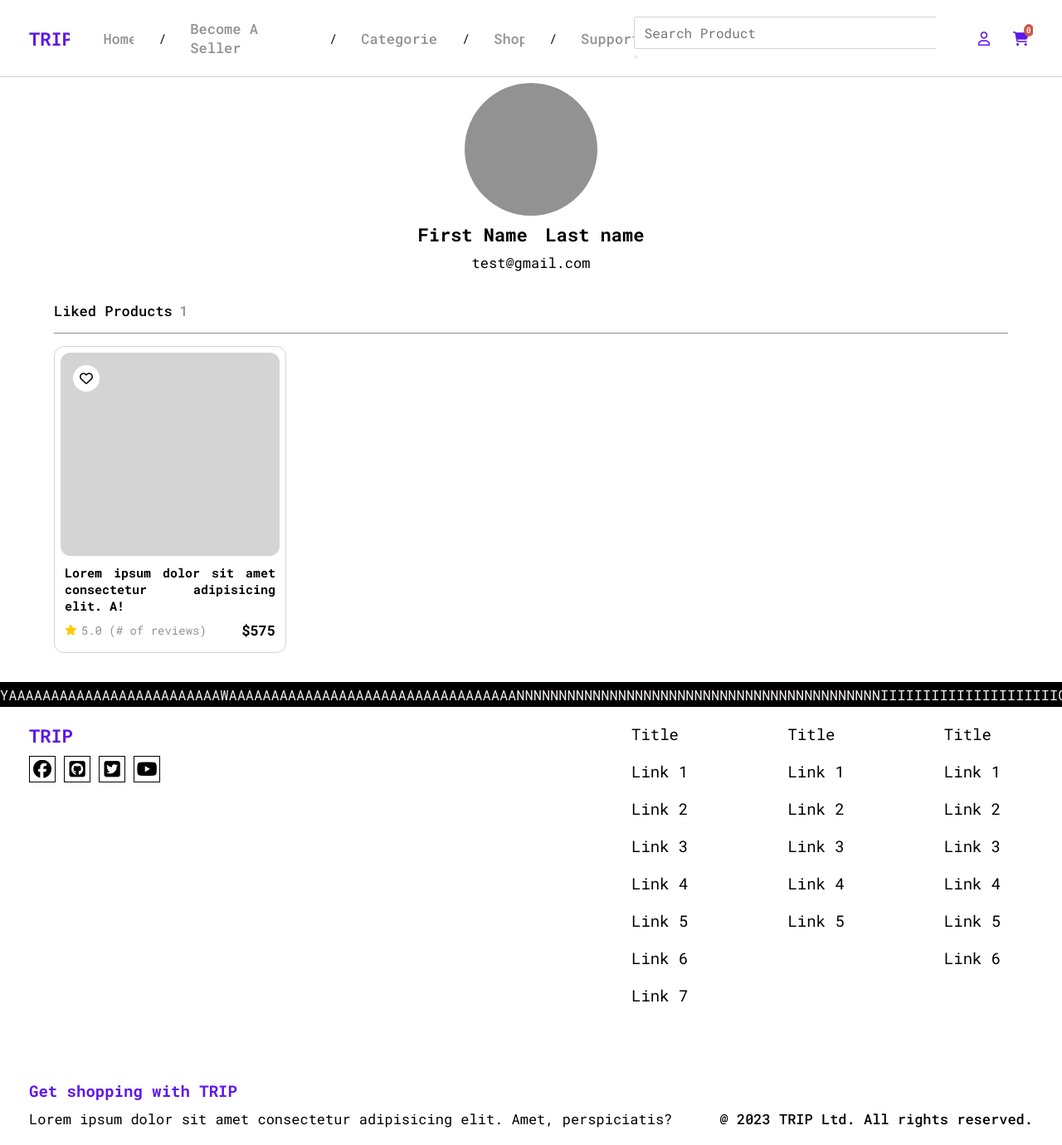
After one commit to mebzmoren/OnlineStore, a PHP site: page /profile.html in a window 1280 px wide. The commit adds this page. Shown: the whole page at 83% size. Run offline with PHP 8.4, Linux system fonts and the light colour scheme; some libraries are stand-ins or nearby versions.

Commit message:
added profile page

```diff
--- /dev/null
+++ b/profile.html
@@ -0,0 +1,402 @@
+<!DOCTYPE html>
+<html lang="en">
+<head>
+  <meta charset="UTF-8">
+  <meta http-equiv="X-UA-Compatible" content="IE=edge">
+  <meta name="viewport" content="width=device-width, initial-scale=1.0">
+  <title>Profile</title>
+    <!-- CSS Link -->
+    <link rel="stylesheet" href="styles.css" type="text/css">
+    <!-- Font Awesome Link -->
+    <script src="https://kit.fontawesome.com/84e2199ce0.js" crossorigin="anonymous"></script>
+</head>
+<body>
+  <!-- Header -->
+  <header>
+    <div class="container">
+      <div class="left">
+        <a href="index.html" class="logo">TRIP</a>
+        <ul class="nav">
+          <li>
+            <a href="index.html">Home</a>
+          </li>
+          <div class="sep">/</div>
+          <li>
+            <a href="index.html">Become A Seller</a>
+          </li>
+          <div class="sep">/</div>
+          <li>
+            <a href="index.html">Categories</a>
+          </li>
+          <div class="sep">/</div>
+          <li>
+            <a href="index.html">Shop</a>
+          </li>
+          <div class="sep">/</div>
+          <li>
+            <a href="index.html">Support</a>
+          </li>
+        </ul>
+      </div>
+      <div class="right">
+        <form class="search">
+          <input type="search" name="search" placeholder="Search Product">
+          <button type="submit">
+            <i class="fa-solid fa-magnifying-glass"></i>
+          </button>
+        </form>
+        <div class="icons">
+          <a href="#">
+            <div class="icon">
+              <i class="fa-regular fa-user"></i>
+            </div>
+          </a>
+          <a href="#">
+            <div class="icon">
+              <i class="fa-solid fa-cart-shopping"></i>
+              <div class="item-count">
+                <h4>0</h4>
+              </div>
+            </div>
+          </a>
+        </div>
+      </div>
+      <!-- User Hamburger -->
+      <div class="user-pop">
+        <div class="user-header">
+          <button class="exit">
+            <i class="fa-solid fa-xmark"></i>
+          </button>
+        </div>
+        <div class="user-content">
+          <img src="assets/images/frontend/cart.svg" alt="">
+          <p>It looks you haven't started yet. Start shopping with us!</p>
+          <div class="actions">
+            <button class="login" id="login_btn">Login</button>
+            <button class="register">Register</button>
+          </div>
+        </div>
+      </div>
+      <!-- Categories Hamburger -->
+      <div class="categories">
+        <div class="left">
+          <div class="cate-item">
+            <h3>Category 1</h3>
+            <i class="fa-solid fa-arrow-right-long"></i>
+          </div>
+          <div class="cate-item">
+            <h3>Category 2</h3>
+            <i class="fa-solid fa-arrow-right-long"></i>
+          </div>
+          <div class="cate-item">
+            <h3>Category 3</h3>
+            <i class="fa-solid fa-arrow-right-long"></i>
+          </div>
+          <div class="cate-item">
+            <h3>Category 4</h3>
+            <i class="fa-solid fa-arrow-right-long"></i>
+          </div>
+          <div class="cate-item">
+            <h3>Category 5</h3>
+            <i class="fa-solid fa-arrow-right-long"></i>
+          </div>
+        </div>
+        <div class="vertical-line"></div>
+        <div class="right">
+          <a href="#">Sub Category 1</a>
+          <a href="#">Sub Category 2</a>
+          <a href="#">Sub Category 3</a>
+          <a href="#">Sub Category 4</a>
+          <a href="#">Sub Category 5</a>
+          <a href="#">Sub Category 6</a>
+          <a href="#">Sub Category 7</a>
+          <a href="#">Sub Category 8</a>
+          <a href="#">Sub Category 9</a>
+          <a href="#">Sub Category 10</a>
+          <a href="#">Sub Category 11</a>
+          <a href="#">Sub Category 12</a>
+          <a href="#">Sub Category 13</a>
+          <a href="#">Sub Category 14</a>
+          <a href="#">Sub Category 15</a>
+          <a href="#">Sub Category 16</a>
+          <a href="#">Sub Category 17</a>
+          <a href="#">Sub Category 18</a>
+          <a href="#">Sub Category 19</a>
+          <a href="#">Sub Category 20</a>
+          <a href="#">Sub Category 21</a>
+          <a href="#">Sub Category 22</a>
+          <a href="#">Sub Category 23</a>
+          <a href="#">Sub Category 24</a>
+        </div>
+      </div>
+      <!-- Shopping Cart Hamburger -->
+      <div class="shopping-cart">
+        <div class="shopping-cart-header">
+          <span class="title">Shopping Cart</span>
+          <div class="total">
+            <h5>Total:</h5>
+            <h5>$575.00</h5>
+          </div>
+        </div>
+        <div class="shopping-cart-items">
+          <div class="item-row">
+            <span class="img"></span>
+            <div class="item-details">
+              <span class="item-name">Lorem ipsum dolor sit amet.</span>
+              <div class="group">
+                <div class="details-group">
+                  <span class="detail-name">Size:</span>
+                  <span class="value">XL</span>
+                </div>
+                <span class="details-group">
+                  <span class="detail-name">Color:</span>
+                  <span class="value">Black</span>
+                </span>
+              </div>
+              <span class="price">$115.00</span>
+            </div>
+          </div>
+          <div class="item-row">
+            <span class="img"></span>
+            <div class="item-details">
+              <span class="item-name">Lorem ipsum dolor sit amet.</span>
+              <div class="group">
+                <div class="details-group">
+                  <span class="detail-name">Size:</span>
+                  <span class="value">XL</span>
+                </div>
+                <span class="details-group">
+                  <span class="detail-name">Color:</span>
+                  <span class="value">Black</span>
+                </span>
+              </div>
+              <span class="price">$115.00</span>
+            </div>
+          </div>
+          <div class="item-row">
+            <span class="img"></span>
+            <div class="item-details">
+              <span class="item-name">Lorem ipsum dolor sit amet.</span>
+              <div class="group">
+                <div class="details-group">
+                  <span class="detail-name">Size:</span>
+                  <span class="value">XL</span>
+                </div>
+                <span class="details-group">
+                  <span class="detail-name">Color:</span>
+                  <span class="value">Black</span>
+                </span>
+              </div>
+              <span class="price">$115.00</span>
+            </div>
+          </div>
+        </div>
+        <div class="actions">
+          <button>Back</button>
+          <button>Place Order</button>
+        </div>
+      </div>
+    </div>
+  </header>
+
+  <!-- Register/Login Form -->
+  <main class="hero login">
+    <div class="wrapper">
+      <form action="#">
+        <div class="login-header">
+          <span class="logo">TRIP.</span>
+          <div class="exit">
+            <i class="fa-solid fa-xmark"></i>
+          </div>
+        </div>
+        <div class="details">
+          <div class="desc">
+            <span class="title">Sign in</span>
+            <p class="description">Lorem ipsum dolor sit amet consectetur, adipisicing elit. Dolorum exercitationem,
+              libero possimus natus vel soluta.</p>
+          </div>
+          <div class="fields">
+            <div class="field input">
+              <label for="email">Email Address</label>
+              <input id="email" type="email" class="form-control" name="email" required autocomplete="email"
+                placeholder="Enter Email Address" autofocus>
+            </div>
+            <div class="field input">
+              <label for="password">Password</label>
+              <input id="password" type="password" class="form-control" name="password" required autocomplete="password"
+                placeholder="Enter Password" autofocus>
+            </div>
+          </div>
+          <div class="redirect">
+            <span class="text">Don't have an account?</span>
+            <a href="#">Register Now</a>
+          </div>
+          <div class="actions">
+            <button type="submit">Sign in</button>
+          </div>
+        </div>
+      </form>
+    </div>
+  </main>
+
+  <main class="hero register">
+    <div class="wrapper">
+      <form action="#">
+        <div class="login-header">
+          <span class="logo">TRIP.</span>
+          <div class="exit">
+            <i class="fa-solid fa-xmark"></i>
+          </div>
+        </div>
+        <div class="details">
+          <div class="desc">
+            <span class="title">Register</span>
+            <p class="description">Lorem ipsum dolor sit amet consectetur, adipisicing elit. Dolorum exercitationem,
+              libero possimus natus vel soluta.</p>
+          </div>
+          <div class="fields">
+            <div class="group">
+              <div class="field input">
+                <label for="fname">First Name*</label>
+                <input id="fname" type="fname" class="form-control" name="fname" required autocomplete="fname"
+                  placeholder="Enter First Name" autofocus>
+              </div>
+              <div class="field input">
+                <label for="lname">Last Name*</label>
+                <input id="lname" type="lname" class="form-control" name="lname" required autocomplete="lname"
+                  placeholder="Enter Last Name" autofocus>
+              </div>
+            </div>
+            <div class="field input">
+              <label for="email">Email Address</label>
+              <input id="email" type="email" class="form-control" name="email" required autocomplete="email"
+                placeholder="Enter Email Address" autofocus>
+            </div>
+            <div class="field input">
+              <label for="password">Password</label>
+              <input id="password" type="password" class="form-control" name="password" required autocomplete="password"
+                placeholder="Enter Password" autofocus>
+            </div>
+          </div>
+          <div class="redirect">
+            <span class="text">Already have an account?</span>
+            <a href="#">Sign in</a>
+          </div>
+          <div class="actions">
+            <button type="submit">Register</button>
+          </div>
+        </div>
+      </form>
+    </div>
+  </main>
+
+  <!-- Profile Page -->
+  <main class="profile-container">
+    <div class="profile-details">
+      <div class="profile-pic"></div>
+      <div class="name">
+        <span class="first-name">First Name</span>
+        <span class="last-name">Last name</span>
+      </div>
+      <span class="email">test@gmail.com</span>
+    </div>
+    <div class="profile-actions">
+      <ul class="selectors">
+        <li>
+          <span class="title">Liked Products</span>
+          <span class="count">1</span>
+        </li>
+      </ul>
+      <div class="product-grid">
+        <div class="product-col">
+          <div class="top">
+            <div class="img"></div>
+            <div class="like">
+              <i class="fa-regular fa-heart"></i>
+            </div>
+          </div>
+          <div class="bottom">
+            <div class="product-details">
+              <h4>Lorem ipsum dolor sit amet consectetur adipisicing elit. A!</h4>
+              <div class="group">
+                <div class="rating">
+                  <i class="fa-solid fa-star"></i>
+                  <h5>5.0 (# of reviews)</h5>
+                </div>
+                <h2 class="price">$575</h2>
+              </div>
+            </div>
+          </div>
+        </div>
+      </div>
+    </div>
+  </main>
+
+  <div class="divider">
+    <p>
+      YAAAAAAAAAAAAAAAAAAAAAAAAAWAAAAAAAAAAAAAAAAAAAAAAAAAAAAAAAAAANNNNNNNNNNNNNNNNNNNNNNNNNNNNNNNNNNNNNNNNNNNIIIIIIIIIIIIIIIIIIIIIOOOOOOOOOOOOOOOOOOYYYYYYYYYYYYYYYYYYYYYYYYYYYYYYYYYYYYYYYYYYYYYYYY
+    </p>
+  </div>
+  <!-- Footer -->
+  <footer>
+    <section class="top">
+      <div class="group">
+        <div class="logo">TRIP</div>
+        <div class="social">
+          <a href="#" class="icon">
+            <i class="fa-brands fa-facebook"></i>
+          </a>
+          <a href="#" class="icon">
+            <i class="fa-brands fa-square-github"></i>
+          </a>
+          <a href="#" class="icon">
+            <i class="fa-brands fa-square-twitter"></i>
+          </a>
+          <a href="#" class="icon">
+            <i class="fa-brands fa-youtube"></i>
+          </a>
+        </div>
+      </div>
+      <div class="links">
+        <ul class="links-col">
+          <li class="title">Title</li>
+          <li><a href="#">Link 1</a></li>
+          <li><a href="#">Link 2</a></li>
+          <li><a href="#">Link 3</a></li>
+          <li><a href="#">Link 4</a></li>
+          <li><a href="#">Link 5</a></li>
+          <li><a href="#">Link 6</a></li>
+          <li><a href="#">Link 7</a></li>
+        </ul>
+        <ul class="links-col">
+          <li class="title">Title</li>
+          <li><a href="#">Link 1</a></li>
+          <li><a href="#">Link 2</a></li>
+          <li><a href="#">Link 3</a></li>
+          <li><a href="#">Link 4</a></li>
+          <li><a href="#">Link 5</a></li>
+        </ul>
+        <ul class="links-col">
+          <li class="title">Title</li>
+          <li><a href="#">Link 1</a></li>
+          <li><a href="#">Link 2</a></li>
+          <li><a href="#">Link 3</a></li>
+          <li><a href="#">Link 4</a></li>
+          <li><a href="#">Link 5</a></li>
+          <li><a href="#">Link 6</a></li>
+        </ul>
+      </div>
+    </section>
+    <section class="bottom">
+      <h3>Get shopping with TRIP</h3>
+      <div class="group">
+        <p>Lorem ipsum dolor sit amet consectetur adipisicing elit. Amet, perspiciatis?</p>
+        <h4>@ 2023 TRIP Ltd. All rights reserved.</h4>
+      </div>
+    </section>
+  </footer>
+
+  <!-- JS Link -->
+  <script src="script.js"></script>
+</body>
+</html>
--- a/styles.css
+++ b/styles.css
@@ -651,7 +651,6 @@ header .categories .right a:hover {
 }
 
 /* Intro */
-
 .landing-container .intro {
   margin: 1em 0;
   display: flex;
@@ -1184,7 +1183,7 @@ footer .bottom .group h4 {
   background-color: var(--dark-color);
 }
 
-.shop-container .products .product-grid {
+.product-grid {
   margin: 1.5em 0;
   display: grid;
   grid-template-columns: 1fr 1fr 1fr 1fr;
@@ -1192,7 +1191,7 @@ footer .bottom .group h4 {
   align-items: center;
 }
 
-.shop-container .products .product-grid .product-col {
+.product-grid .product-col {
   padding: 0.7em;
   border: 1px solid var(--grey-color);
   border-radius: 12px;
@@ -1204,26 +1203,26 @@ footer .bottom .group h4 {
   cursor: pointer;
 }
 
-.shop-container .products .product-grid .product-col:hover {
+.product-grid .product-col:hover {
   border: 1px solid var(--main-color);
 }
 
-.shop-container .products .product-grid .product-col:hover h4 {
-  color: var(--main-color);
-}
-
-.shop-container .products .product-grid .product-col .top {
+.product-grid .product-col:hover h4 {
+  color: var(--main-color);
+}
+
+.product-grid .product-col .top {
   flex: 55%;
   position: relative;
 }
 
-.shop-container .products .product-grid .product-col .top .img {
+.product-grid .product-col .top .img {
   border-radius: 12px;
   min-height: 245px;
   background-color: var(--grey-color);
 }
 
-.shop-container .products .product-grid .product-col .top .like {
+.product-grid .product-col .top .like {
   position: absolute;
   top: 15px;
   left: 15px;
@@ -1237,21 +1236,21 @@ footer .bottom .group h4 {
   cursor: pointer;
 }
 
-.shop-container .products .product-grid .product-col .top .like:hover .fa-heart {
+.product-grid .product-col .top .like:hover .fa-heart {
   color: red;
 }
 
-.shop-container .products .product-grid .product-col .top .like .fa-heart {
+.product-grid .product-col .top .like .fa-heart {
   font-size: 1.6rem;
 }
 
-.shop-container .products .product-grid .product-col .bottom {
+.product-grid .product-col .bottom {
   flex: 45%;
   position: relative;
   gap: 1em;
 }
 
-.shop-container .product-details {
+.product-grid .product-details {
   display: flex;
   flex-direction: column;
   gap: 0.5em;
@@ -1259,12 +1258,12 @@ footer .bottom .group h4 {
   cursor: pointer;
 }
 
-.shop-container .product-details h4 {
+.product-grid .product-details h4 {
   font-size: 1.5rem;
   text-align: justify;
 }
 
-.shop-container .product-details .rating {
+.product-grid .product-details .rating {
   margin: 0.5em 0;
   display: flex;
   align-items: center;
@@ -1272,22 +1271,22 @@ footer .bottom .group h4 {
   color: var(--grey-color-1);
 }
 
-.shop-container .product-details .rating .fa-star {
+.product-grid .product-details .rating .fa-star {
   color: var(--rating-color);
   font-size: 1.3rem;
 }
 
-.shop-container .product-details .rating h5 {
+.product-grid .product-details .rating h5 {
   font-size: 1.4rem;
   font-weight: 400;}
 
-.shop-container .product-details .group {
+.product-grid .product-details .group {
   display: flex;
   justify-content: space-between;
   align-items: center;
 }
 
-.shop-container .product-details .price {
+.product-grid .product-details .price {
   font-size: 1.7rem;
 }
 
@@ -1696,3 +1695,65 @@ footer .bottom .group h4 {
   background-color: transparent;
   color: var(--main-color);
 }
+
+/* Profile Page */
+.profile-container {
+  margin-top: 6em;
+  padding: 2em 3.5em;
+}
+
+.profile-details {
+  margin: 2em 0;
+  display: flex;
+  flex-direction: column;
+  justify-content: center;
+  align-items: center;
+  gap: 0.8em;
+}
+
+.profile-details .profile-pic {
+  background-color: var(--grey-color-1);
+  min-width: 160px;
+  min-height: 160px;
+  border-radius: 100%;
+}
+
+.profile-details .name {
+  display: flex;
+  align-items: center;
+  gap: 1em;
+}
+
+.profile-details .name {
+  font-size: 2.2rem;
+  font-weight: 800;
+}
+
+.profile-details .email {
+  font-size: 1.7rem;
+}
+
+.profile-actions {
+  margin: 0 3em;
+}
+
+.profile-actions .selectors {
+  display: flex;
+  gap: 3em;
+  border-bottom: 1px solid var(--grey-color-1);
+  padding: 1.5em 0;
+}
+
+.profile-actions .selectors li {
+  font-size: 1.7rem;
+  color: var(--dark-color);
+  font-weight: 500;
+  cursor: pointer;
+  display: flex;
+  align-items: center;
+  gap: 0.5em;
+}
+
+.profile-actions .selectors li .count {
+  color: var(--grey-color-1);
+}
```
